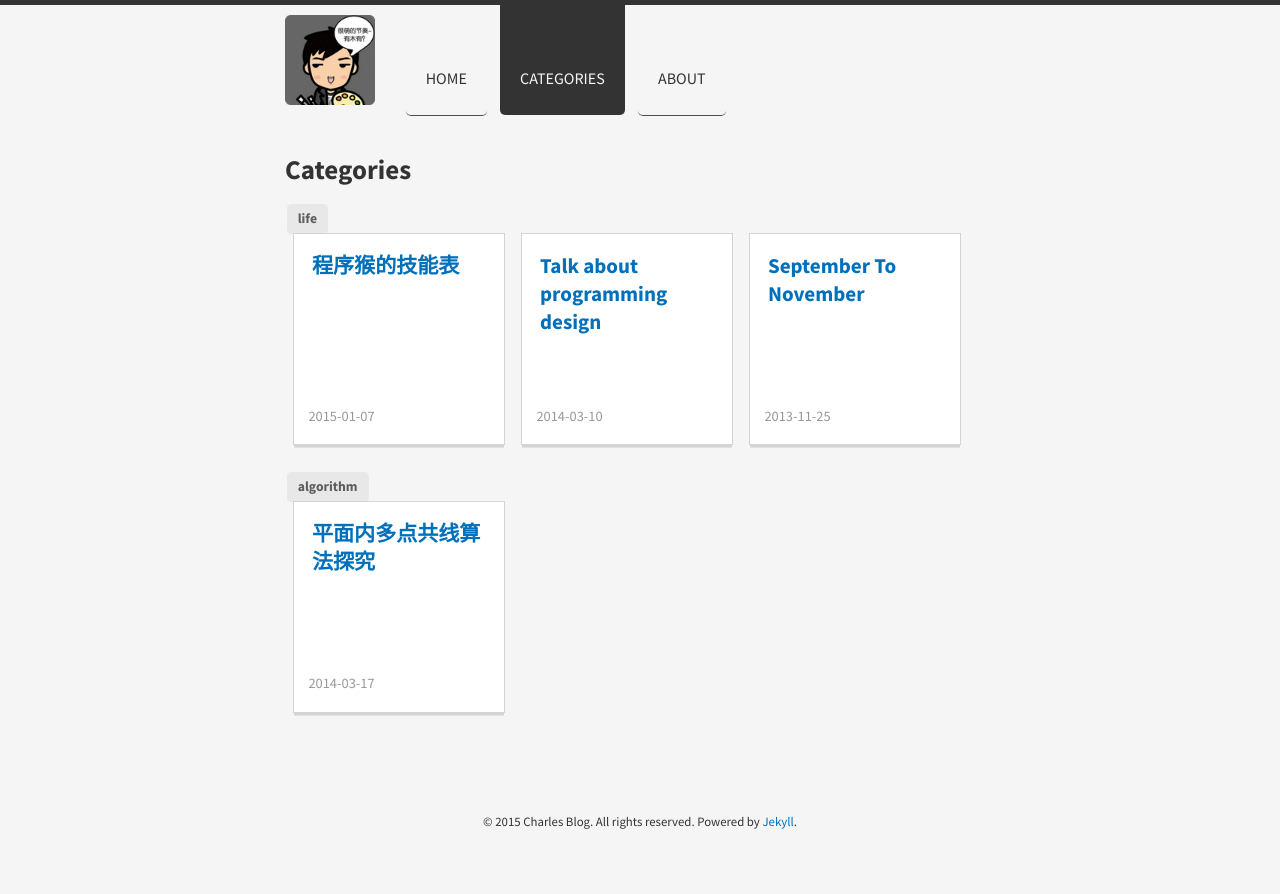
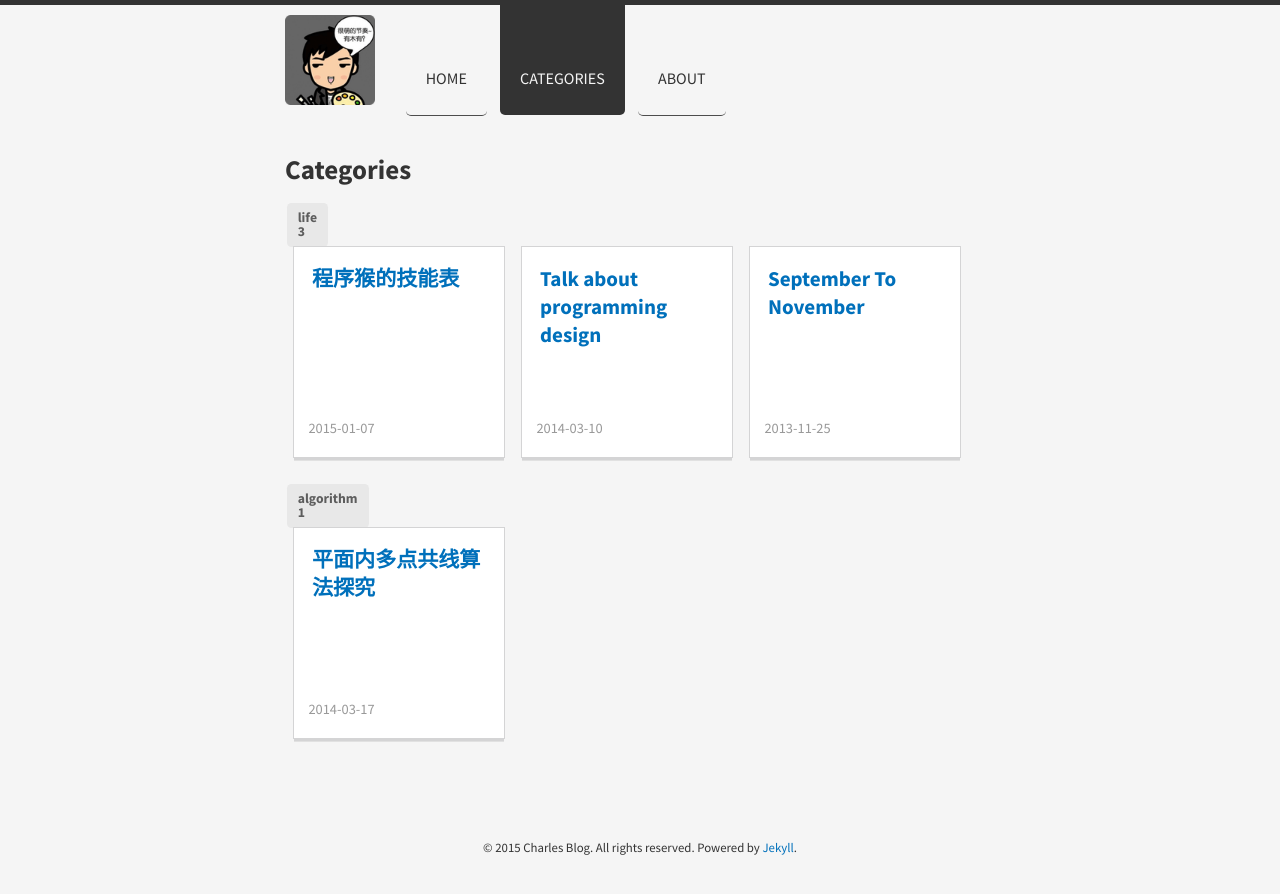
Before and after one commit to JavaCS3/blog, a Jekyll site: the page built from categories/index.html, in a window 1280 px wide. Shown: the top 894 px of the page. Built offline with Jekyll 4.4.1, drawn with Linux system fonts in a browser that asks for light colours; nearby versions of some CDN libraries; Markdown is read by kramdown in place of the engine named in the settings.

Commit message:
refine label

```diff
--- a/categories/index.html
+++ b/categories/index.html
@@ -4,7 +4,11 @@ title: Categories
 ---
 
 {% for category in site.category_list %}
-  <div class="label">{{ category }}</div>
+  <div class="label">{{ category }}
+    <div class="detail">
+      {{ site.categories[category] | size }}
+    </div>
+  </div>
   <div class="cards">
     {% for page in site.categories[category] %}
       <a class="card" href="{{ site.baseurl }}{{ page.url }}">
```
